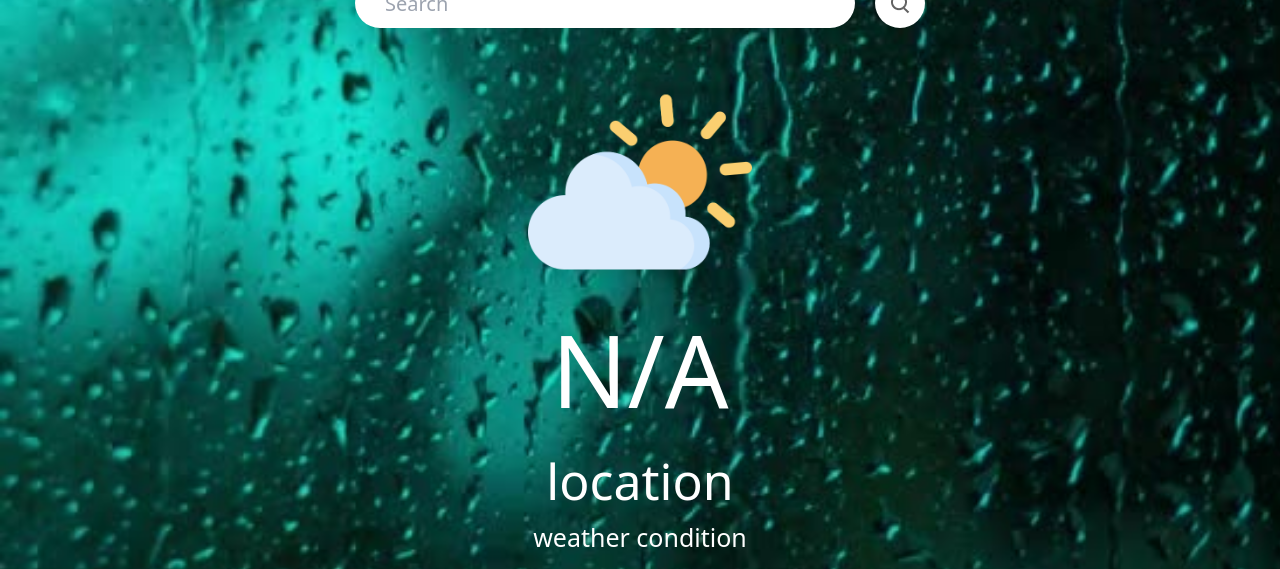
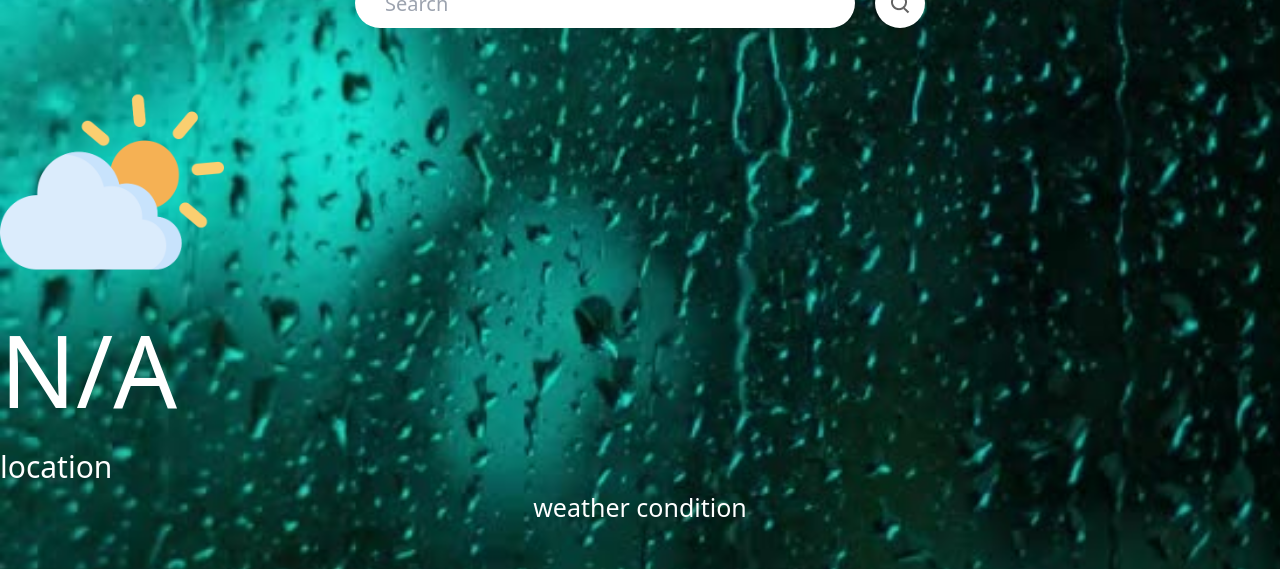
Before and after one commit to revou-fsse-3/milestone-2-Gustitreshana, a React (Vite) app in the folder WeatherApp/: page /home in a window 1280 px wide. Shown: the part 212-781 px from the top of the page. Built offline with nearby package versions, Linux system fonts and the light colour scheme; no server answers; sample sign-in values are in the browser's storage; the HTML template or start-up script is replaced by a standard one.

Commit message:
remove styling and add new styling

```diff
--- a/WeatherApp/src/containers/HomeContainer/HomeContainer.module.css
+++ b/WeatherApp/src/containers/HomeContainer/HomeContainer.module.css
@@ -2,6 +2,7 @@
   background-image: url("/src/assets/background-rain.jpg");
   background-size: cover;
   background-repeat: no-repeat;
+  height: auto;
 }
 
 .searchIcon {
@@ -16,24 +17,18 @@
 
 .weatherImage {
   display: flex;
-  justify-content: center;
+  justify-content: space-between;
   align-items: center;
 }
 
 .weatherTemp {
-  display: flex;
-  justify-content: center;
-  align-itmes: center;
   font-size: 100px;
   color: #fff;
 }
 
 .weatherLocation {
-  display: flex;
-  justify-content: center;
-  align-items: center;
   color: #fff;
-  font-size: 50px;
+  font-size: 30px;
 }
 
 .weatherCondition {
@@ -62,7 +57,7 @@
 }
 
 .icon {
-    width: 80px;
+    width: 50px;
 }
 
 .data {
@@ -71,6 +66,7 @@
 
 .text {
   font-size: 25px;
+  color: #fff;
 }
 
 .cityInput {
```
